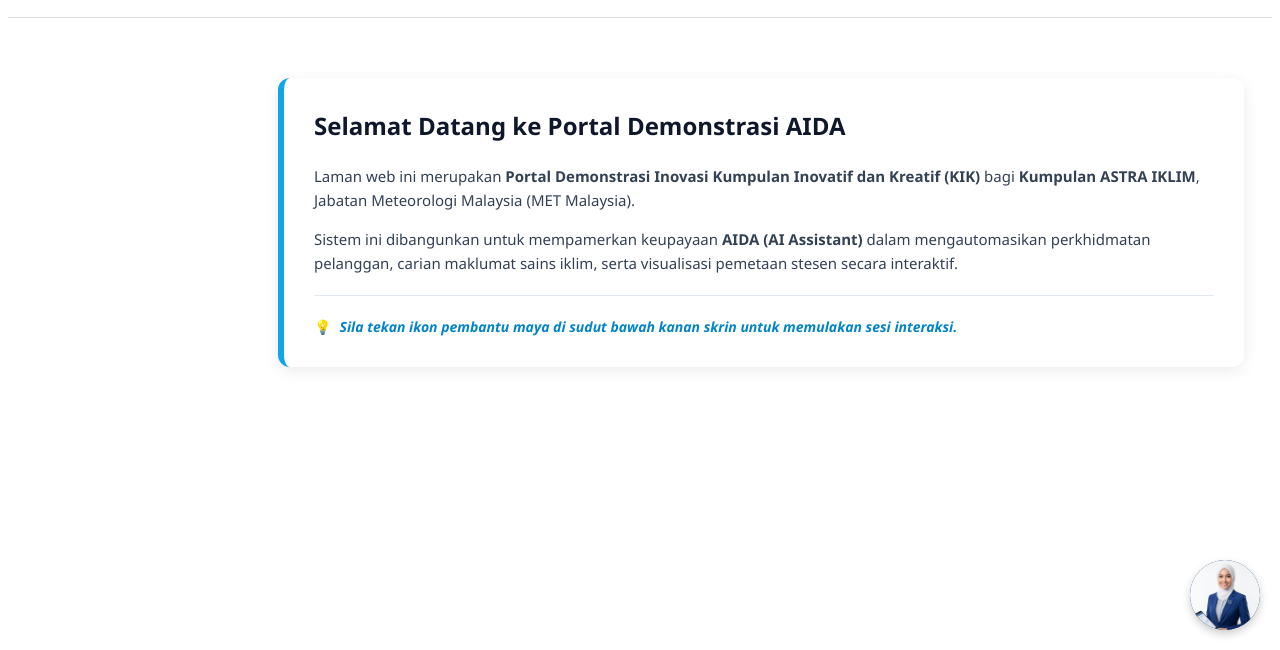
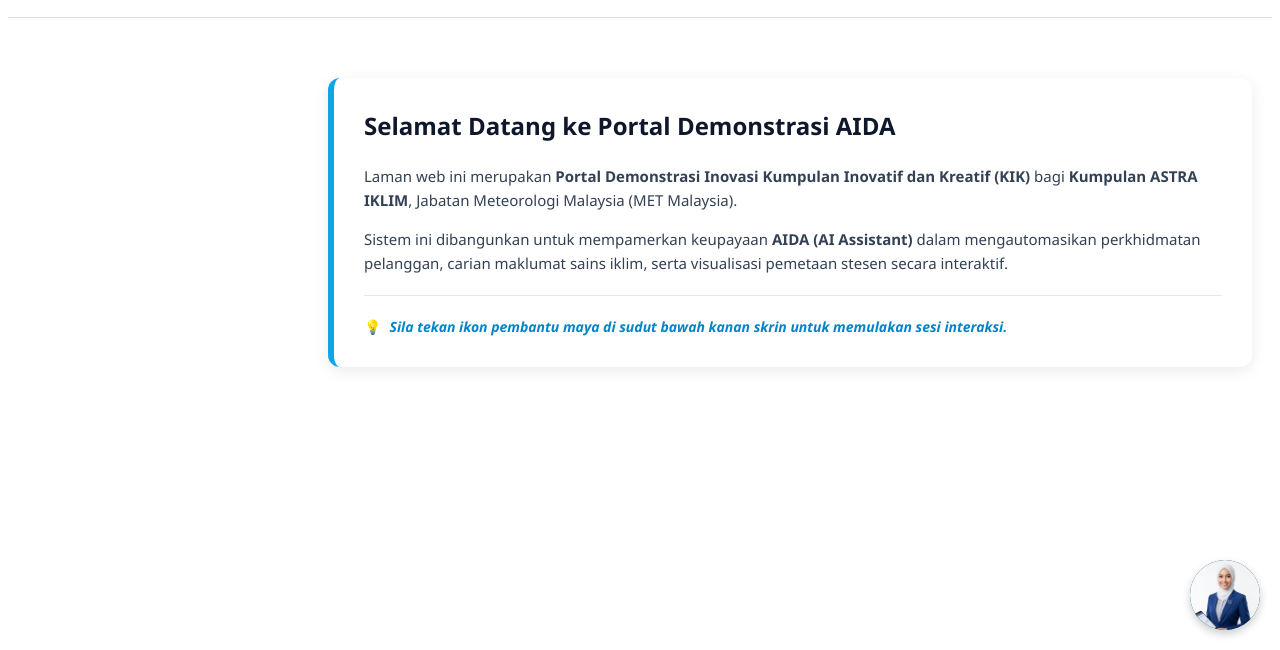
Before and after one commit to xy-rr1/aida-met-kik, a website: page index.html in a window 1280 px wide. Shown: the part 150-800 px from the top of the page. Drawn offline with nearby package versions, Linux system fonts and the light colour scheme.

Commit message:
Add files via upload

```diff
--- a/index.html
+++ b/index.html
@@ -28,7 +28,7 @@
 </header>
 
 <main class="content">
-    <div class="container" style="background: #ffffff; border-radius: 12px; padding: 30px; box-shadow: 0 4px 15px rgba(0,0,0,0.08); border-left: 6px solid #0ea5e9; max-width: 900px; margin: 40px 0 40px 250px;">
+    <div class="container" style="background: #ffffff; border-radius: 12px; padding: 30px; box-shadow: 0 4px 15px rgba(0,0,0,0.08); border-left: 6px solid #0ea5e9; max-width: 900px; margin: 40px 0 40px 300px;">
         <h2 style="color: #0f172a; margin-top: 0; font-size: 24px; font-weight: 700;">Selamat Datang ke Portal Demonstrasi AIDA</h2>
 
         <p style="color: #334155; line-height: 1.6; font-size: 15px;">
```
